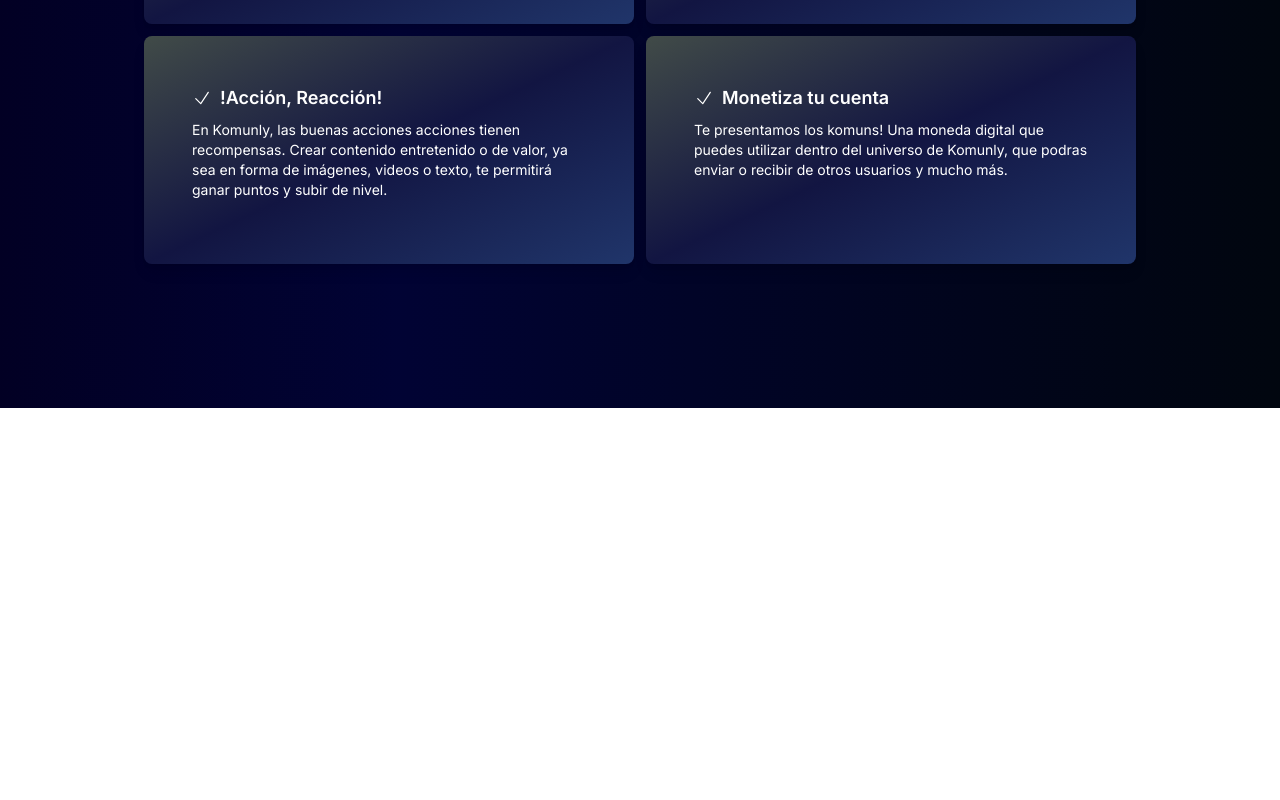
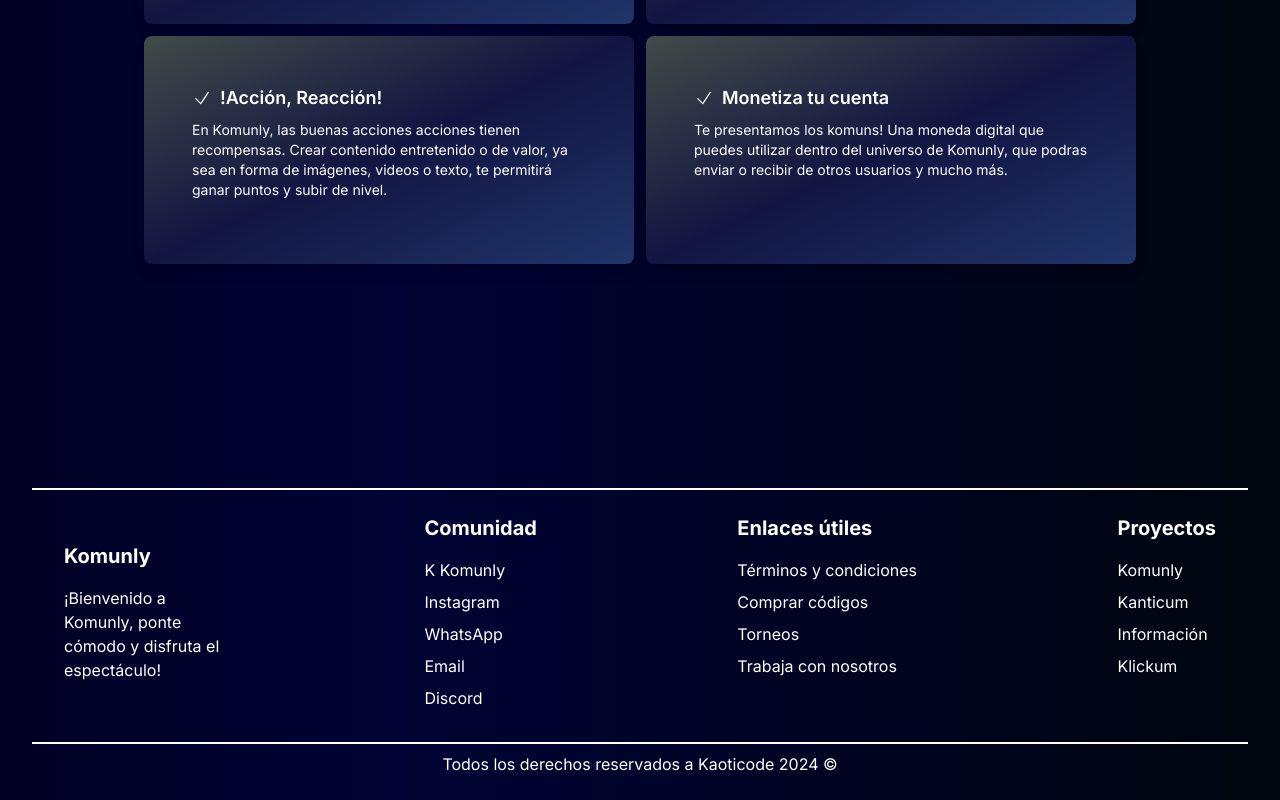
Before and after one commit to Kaoticode/komunly_web, a Next.js app: page / in a window 1280 px wide. Shown: the part 1293-2093 px from the top of the page. Before the commit the page ends 1701 px from the top, so only its background shows below. Built offline with nearby package versions, Linux system fonts and the light colour scheme.

Commit message:
Diseño de footer desktop y mobile

```diff
--- a/src/app/page.js
+++ b/src/app/page.js
@@ -1,15 +1,19 @@
-import Navbar from "@/landing-components/Navbar";
-import Hero from "@/landing-components/Hero";
-import Counter from "@/landing-components/Counter";
-import Servicios from "@/landing-components/Servicios";
+import Navbar from '@/components/Navbar'
+import Hero from '@/landing-components/Hero'
+import Counter from '@/landing-components/Counter'
+import Servicios from '@/landing-components/Servicios'
+import { Footer } from '@/components/Footer'
 
 export default function Home() {
   return (
+    <>
       <main>
         <Navbar />
         <Hero />
         <Counter />
         <Servicios />
       </main>
-  );
+      <Footer />
+    </>
+  )
 }
--- a/src/components/Badge.js
+++ b/src/components/Badge.js
@@ -1,9 +1,9 @@
 export default function Badge({ text }) {
     return (
 
-        <p class="relative overflow-hidden rounded-2xl px-[110px] p-4 mb-4">
-            <span class="absolute inset-px z-10 flex items-center justify-center rounded-2xl bg-[#010334] text-white">{text}</span>
-            <span aria-hidden class="absolute inset-0 z-0 scale-x-[2.0] blur before:absolute before:inset-0 before:top-1/2 before:aspect-square before:animate-disco before:bg-gradient-conic before:from-purple-700 before:via-fuchsia-400 before:to-purple-200" />
+        <p className="relative overflow-hidden rounded-2xl px-[110px] p-4 mb-4">
+            <span className="absolute inset-px z-10 flex items-center justify-center rounded-2xl bg-[#010334] text-white">{text}</span>
+            <span aria-hidden className="absolute inset-0 z-0 scale-x-[2.0] blur before:absolute before:inset-0 before:top-1/2 before:aspect-square before:animate-disco before:bg-gradient-conic before:from-purple-700 before:via-fuchsia-400 before:to-purple-200" />
         </p>
     )
 }
--- /dev/null
+++ b/src/components/Footer.js
@@ -0,0 +1,125 @@
+export function Footer() {
+  const COMMUNITY_LINKS = [
+    {
+      link: 'K Komunly',
+      url: ''
+    },
+    {
+      link: 'Instagram',
+      url: ''
+    },
+    {
+      link: 'WhatsApp',
+      url: ''
+    },
+    {
+      link: 'Email',
+      url: ''
+    },
+    {
+      link: 'Discord',
+      url: ''
+    }
+  ]
+  const USEFUL_LINKS = [
+    {
+      link: 'Términos y condiciones',
+      url: ''
+    },
+    {
+      link: 'Comprar códigos',
+      url: ''
+    },
+    {
+      link: 'Torneos',
+      url: ''
+    },
+    {
+      link: 'Trabaja con nosotros',
+      url: ''
+    }
+  ]
+  const PROJECTS_LINKS = [
+    {
+      link: 'Komunly',
+      url: ''
+    },
+    {
+      link: 'Kanticum',
+      url: ''
+    },
+    {
+      link: 'Información',
+      url: ''
+    },
+    {
+      link: 'Klickum',
+      url: ''
+    }
+  ]
+  return (
+    <footer className='flex gap-8 flex-col border-t-2 border-white py-6 mx-8 mt-20'>
+      <div className='flex flex-wrap md:justify-between justify-center gap-8 px-8'>
+        <div className='flex flex-col gap-4 w-full justify-center md:w-auto'>
+          <strong className='text-center md:text-left text-base md:text-xl'>
+            Komunly
+          </strong>
+          <p className='text-sm text-center md:text-left md:text-base md:max-w-40'>
+            ¡Bienvenido a Komunly, ponte cómodo y disfruta el espectáculo!
+          </p>
+        </div>
+        <div className='flex flex-col gap-4 w-full md:w-auto'>
+          <strong className='text-center md:text-left text-base md:text-xl'>
+            Comunidad
+          </strong>
+          <div className='flex flex-col gap-2'>
+            {COMMUNITY_LINKS.map((e) => (
+              <a
+                href={e.url}
+                key={e.link}
+                className='text-center md:text-left text-sm md:text-base'
+              >
+                {e.link}
+              </a>
+            ))}
+          </div>
+        </div>
+        <div className='flex flex-col gap-4 w-full md:w-auto'>
+          <strong className='text-center md:text-left text-base md:text-xl'>
+            Enlaces útiles
+          </strong>
+          <div className='flex flex-col gap-2'>
+            {USEFUL_LINKS.map((e) => (
+              <a
+                href={e.url}
+                key={e.link}
+                className='text-center md:text-left text-sm md:text-base'
+              >
+                {e.link}
+              </a>
+            ))}
+          </div>
+        </div>
+        <div className='flex flex-col gap-4 w-full md:w-auto'>
+          <strong className='text-center md:text-left text-base md:text-xl'>
+            Proyectos
+          </strong>
+          <div className='flex flex-col gap-2'>
+            {PROJECTS_LINKS.map((e) => (
+              <a
+                href={e.url}
+                key={e.link}
+                className='text-center md:text-left text-sm md:text-base'
+              >
+                {e.link}
+              </a>
+            ))}
+          </div>
+        </div>
+      </div>
+      <span className='flex justify-center text-xs md:text-base border-t-2 border-white pt-2'>
+        Todos los derechos reservados a Kaoticode 2024 ©
+      </span>
+    </footer>
+  )
+}
```
Also changed, not shown: src/components/Navbar.js (renamed from src/landing-components/Navbar.js). Lines whose indentation alone changed are shown as unchanged.
